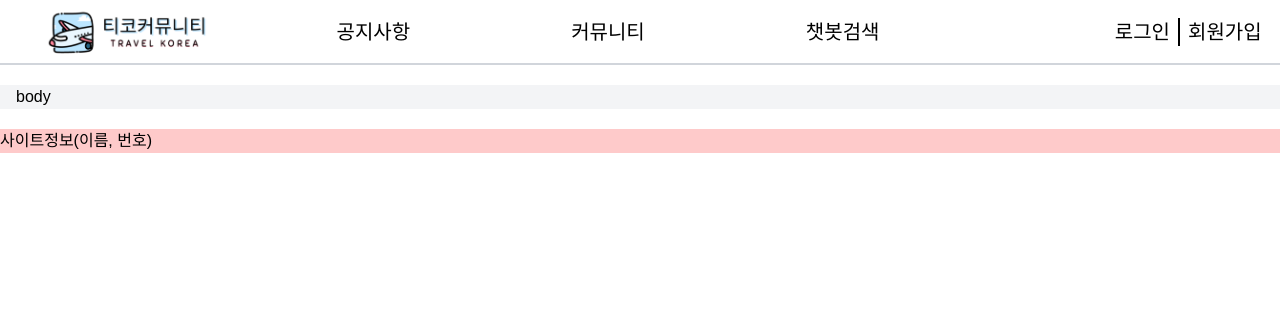
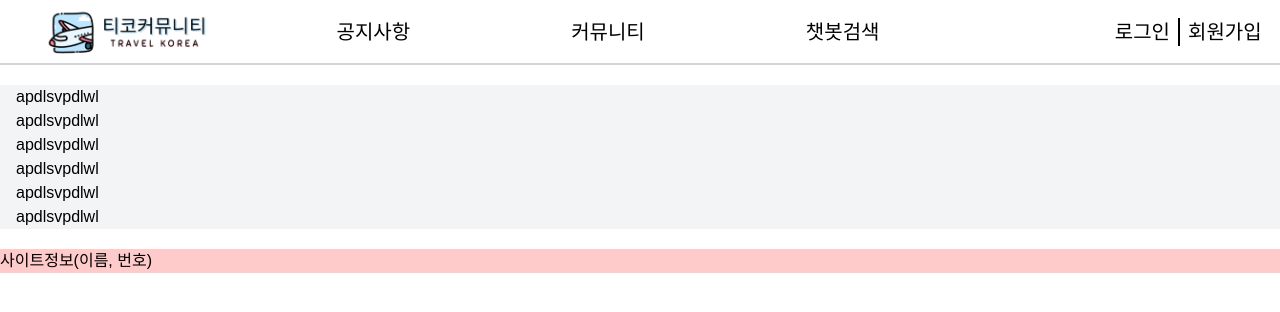
Before and after one commit to ajin1597/TkoCommunity, a React (Create React App) app in the folder travel_korea/: page / in a window 1280 px wide. Shown: the top 312 px of the page. Built offline with nearby package versions, Linux system fonts and the light colour scheme; a web font is replaced by a local one.

Commit message:
2023.03.27 3

```diff
--- a/travel_korea/src/App.js
+++ b/travel_korea/src/App.js
@@ -8,7 +8,13 @@ function App() {
       <Header />
       <div id="전체 레이이웃" className="my-5 max-h-full min-w-min bg-gray-100">
         <div id="body" className="m-4 bg-gray-100">
-          body
+          <div>apdlsvpdlwl</div>
+          <div>apdlsvpdlwl</div>
+          <div>apdlsvpdlwl</div>
+          <div>apdlsvpdlwl</div>
+          <div>apdlsvpdlwl</div>
+          <div>apdlsvpdlwl</div>
+
         </div>
       </div>
       <Copyright />
--- a/travel_korea/src/components/NoticePage.js
+++ b/travel_korea/src/components/NoticePage.js
@@ -52,11 +52,11 @@ const NoticePage = () => {
 
 
                         })}
-                        {b.map((b, idx) => {
+                        {/* {b.map((b, idx) => {
                             return (
                                 <div>{b}</div>
                             );
-                        })}
+                        })} */}
 
 
 
```
